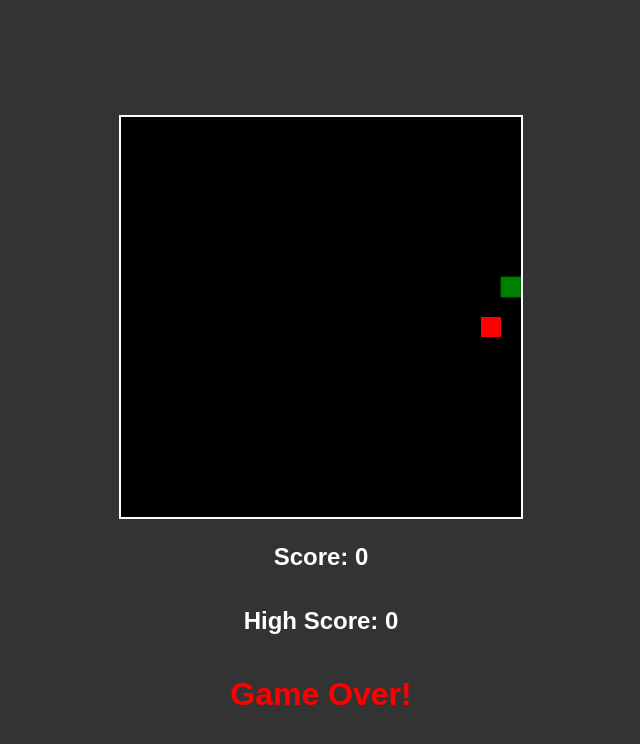
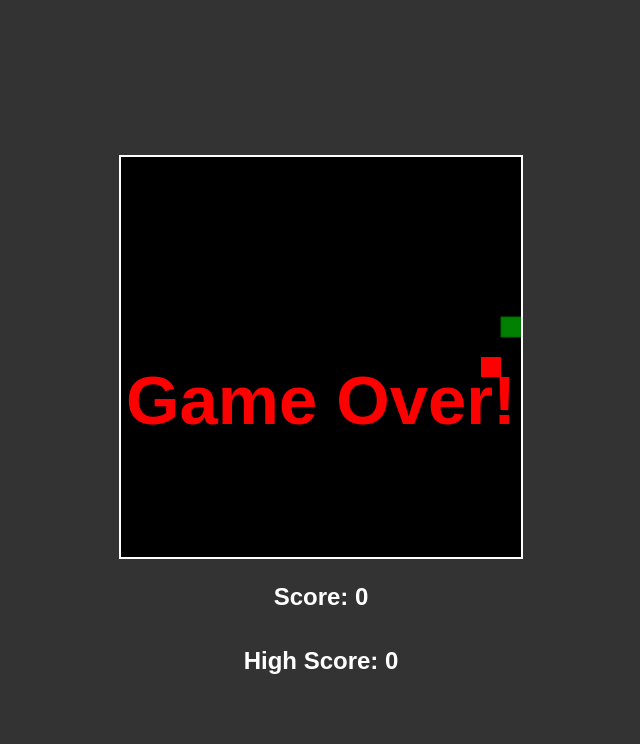
Before and after one commit to Shakti-195/Snake-Game, a plain HTML site: page index.html in a window 1280 px wide. Shown: the whole page, without its empty margins (319-959 px from the left). Drawn offline with Linux system fonts and the light colour scheme.

Commit message:
Update index.html

```diff
--- a/index.html
+++ b/index.html
@@ -14,7 +14,7 @@
     <h2 id="highScore">High Score: 0</h2>
 
     <!-- Game Over Message -->
-    <h1 id="gameOverMessage" style="display: none; color: red;">Game Over!</h1>
+    <h1 id="gameOverMessage" style="display: none; color: red;position: absolute;font-size: 4.3rem;">Game Over!</h1>
 
     <script src="script.js"></script>
 </body>
```
